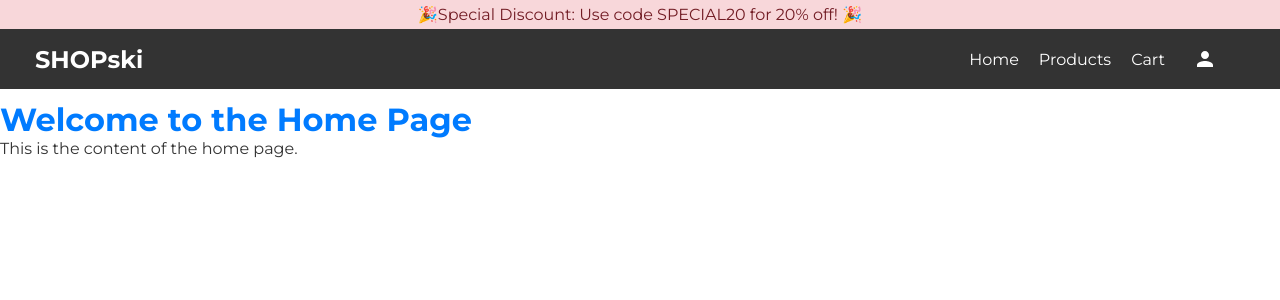
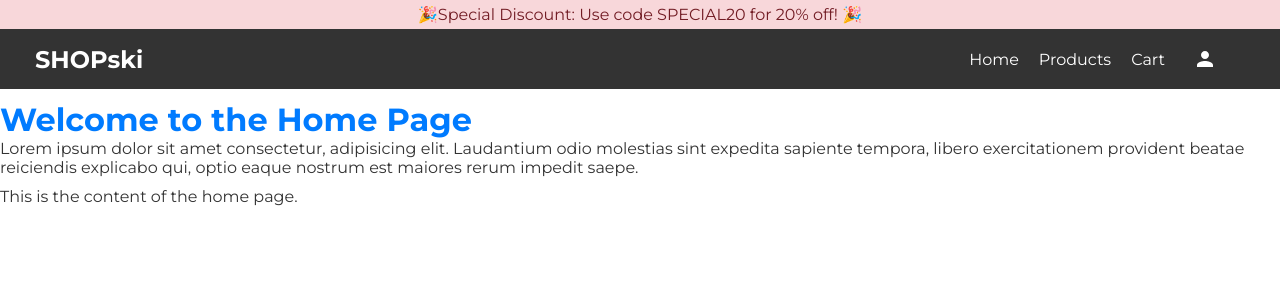
Before and after one commit to PiotrWojenski/E-Commerce-Store, a React (Create React App) app: page / in a window 1280 px wide. Shown: the top 300 px of the page. Built offline with nearby package versions, Linux system fonts and the light colour scheme.

Commit message:
Add paragraph to Home page

```diff
--- a/src/pages/Home/Home.jsx
+++ b/src/pages/Home/Home.jsx
@@ -4,6 +4,11 @@ const Home = () => {
 	return (
 		<div>
 			<h1>Welcome to the Home Page</h1>
+			<p>
+				Lorem ipsum dolor sit amet consectetur, adipisicing elit. Laudantium odio molestias sint expedita sapiente
+				tempora, libero exercitationem provident beatae reiciendis explicabo qui, optio eaque nostrum est maiores rerum
+				impedit saepe.
+			</p>
 			<p>This is the content of the home page.</p>
 		</div>
 	)
```
